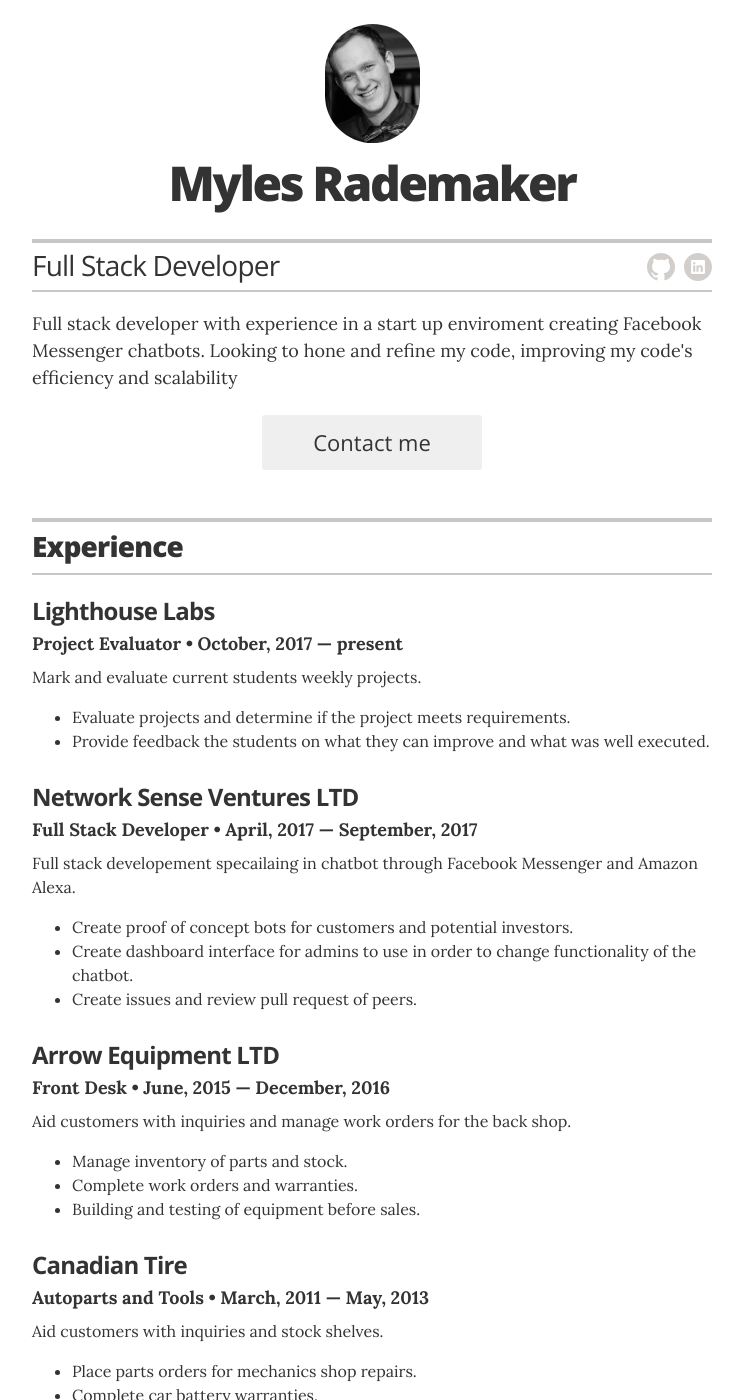
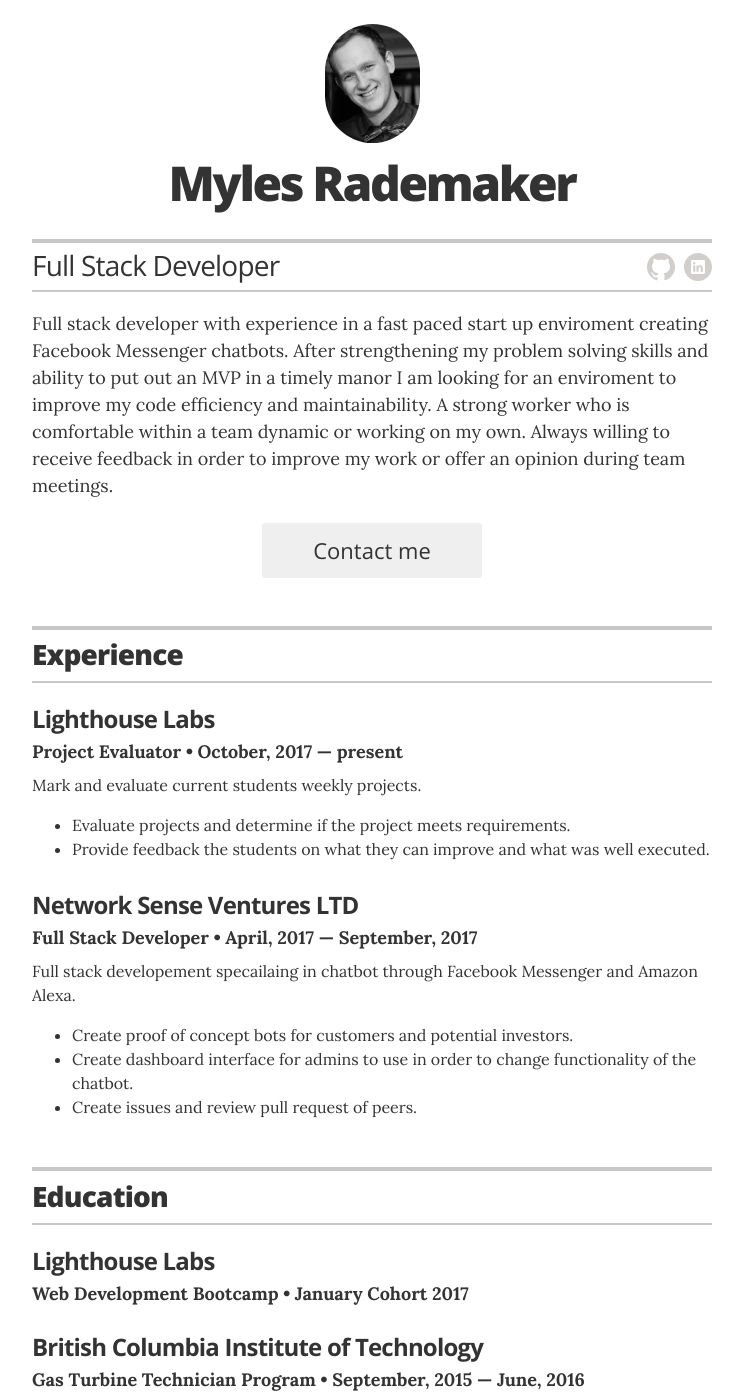
Before and after one commit to mprads/mprads.github.io, a Jekyll site: the page built from index.html, in a window 1280 px wide and 1400 px high. Shown: the whole window, without its empty margins (268-1011 px from the left). Built offline with Jekyll 4.4.1, drawn with Linux system fonts in a browser that asks for light colours; some of the changed text lies outside the part shown.

Commit message:
Removed some projects and work experience, Changed intro

```diff
--- a/_config.yml
+++ b/_config.yml
@@ -12,7 +12,7 @@
 resume_contact_telephone:       "604-365-2188"
 resume_contact_address:         "458 East 10th Street, North Vancouver"
 resume_header_contact_info: "458 East 10th Street, North Vancouver | 604-365-2188 | mylesprademaker@gmail.com"
-resume_header_intro: "<p>Full stack developer with experience in a start up enviroment creating Facebook Messenger chatbots. Looking to hone and refine my code, improving my code's efficiency and scalability</p>"
+resume_header_intro: "<p>Full stack developer with experience in a fast paced start up enviroment creating Facebook Messenger chatbots. After strengthening my problem solving skills and ability to put out an MVP in a timely manor I am looking for an enviroment to improve my code efficiency and maintainability. A strong worker who is comfortable within a team dynamic or working on my own. Always willing to receive feedback in order to improve my work or offer an opinion during team meetings. </p>"
 
 # use "yes" to display the email contact button,
 # "no" to display an "I'm not looking for work" message,
--- a/_data/education.yml
+++ b/_data/education.yml
@@ -1,7 +1,7 @@
 # Degree
 - degree: Web Development Bootcamp
   uni: Lighthouse Labs
-  year: January, 2017 &mdash; March, 2017
+  year: January Cohort 2017
 
 - degree: Gas Turbine Technician Program
   uni: British Columbia Institute of Technology
--- a/_includes/icon-links.html
+++ b/_includes/icon-links.html
@@ -4,7 +4,7 @@
 
   <!-- GitHub link -->
   {% if site.resume_social_links.resume_github_url %}
-  <li class="icon-link-item"><a href="{{ site.resume_social_links.resume_github_url }}" class="icon-link" itemprop="sameAs">{% include icons/icon-github.html %}</a></li>
+  <li class="icon-link-item"><a href="{{ site.resume_social_links.resume_github_url }}" class="icon-link" itemprop="sameAs" target="_blank">{% include icons/icon-github.html %}</a></li>
   {% endif %}
 
   <!-- Twitter link -->
@@ -24,7 +24,7 @@
 
   <!-- LinkedIn link -->
   {% if site.resume_social_links.resume_linkedin_url %}
-  <li class="icon-link-item"><a href="{{ site.resume_social_links.resume_linkedin_url }}" class="icon-link" itemprop="sameAs">{% include icons/icon-linkedin.html %}</a></li>
+  <li class="icon-link-item"><a href="{{ site.resume_social_links.resume_linkedin_url }}" class="icon-link" itemprop="sameAs" target="_blank">{% include icons/icon-linkedin.html %}</a></li>
   {% endif %}
 
   <!-- Instagram link -->
--- a/_layouts/resume.html
+++ b/_layouts/resume.html
@@ -97,7 +97,7 @@
         {% for project in site.data.projects %}
         <div class="resume-item" itemscope itemtype="http://schema.org/CreativeWork">
           <meta itemprop="creator" content="{{ site.resume_name }}" itemtype="http://schema.org/Person" />
-          <h3 class="resume-item-title" itemprop="name">{% if project.url %}<a href="{{ project.url }}" itemprop="url">{{ project.project }}</a>{% else %}{{ project.project }}{% endif %}</h3>
+          <h3 class="resume-item-title" itemprop="name">{% if project.url %}<a href="{{ project.url }}" itemprop="url" target="_blank">{{ project.project }}</a>{% else %}{{ project.project }}{% endif %}</h3>
           <h4 class="resume-item-details" itemprop="description">{{ project.role }}  &bull; {{ project.duration }}</h4>
           <p class="resume-item-copy">{{ project.description }}</p>
         </div>
```
Also changed, not shown: _data/experience.yml (+8 -8 lines), _data/projects.yml (+16 -16 lines).
